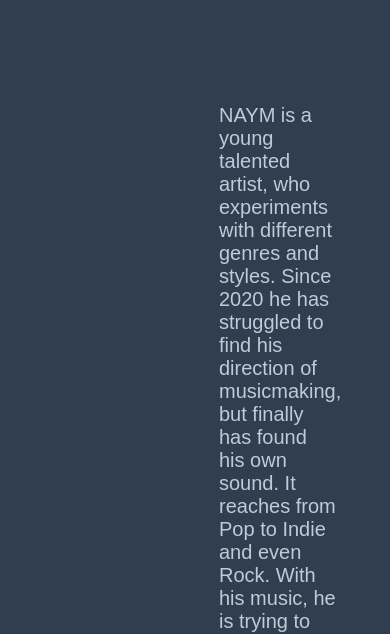
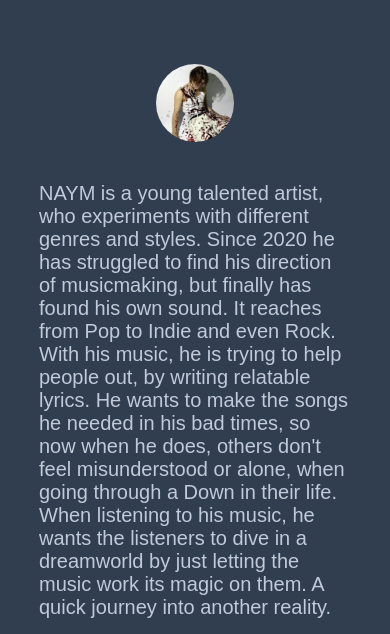
Before and after one commit to steph-b95/naym-official, a plain HTML site: page about.html in a window 390 px wide. Shown: the part 468-1102 px from the top of the page. Drawn offline with Linux system fonts and the light colour scheme; a web font is replaced by a local one.

Commit message:
Update about.css

```diff
--- a/about.css
+++ b/about.css
@@ -27,9 +27,8 @@ img {
  padding: 20px;
  font-family: Arial, Helvetica, sans-serif;
  color: #C0CAD8;
- border-radius: 50px;
  display: inline-block;
-font-size: 20px;
+ font-size: 20px;
 
 }
 
@@ -54,3 +53,29 @@ footer {
     text-align: center;
     padding-top: 50px;
 }
+
+
+@media (max-width:480px) {
+    .about {
+        width: 80%;
+        margin: auto;
+        display: block;
+    }
+    img {
+        display: block;
+        margin: auto;
+    }
+
+}
+
+@media (max-width:1024px) {
+    div {
+        width: 70%;
+        margin: auto;
+        display: block;
+    }
+    img {
+        display: block;
+        margin: auto;
+    }
+}
```
